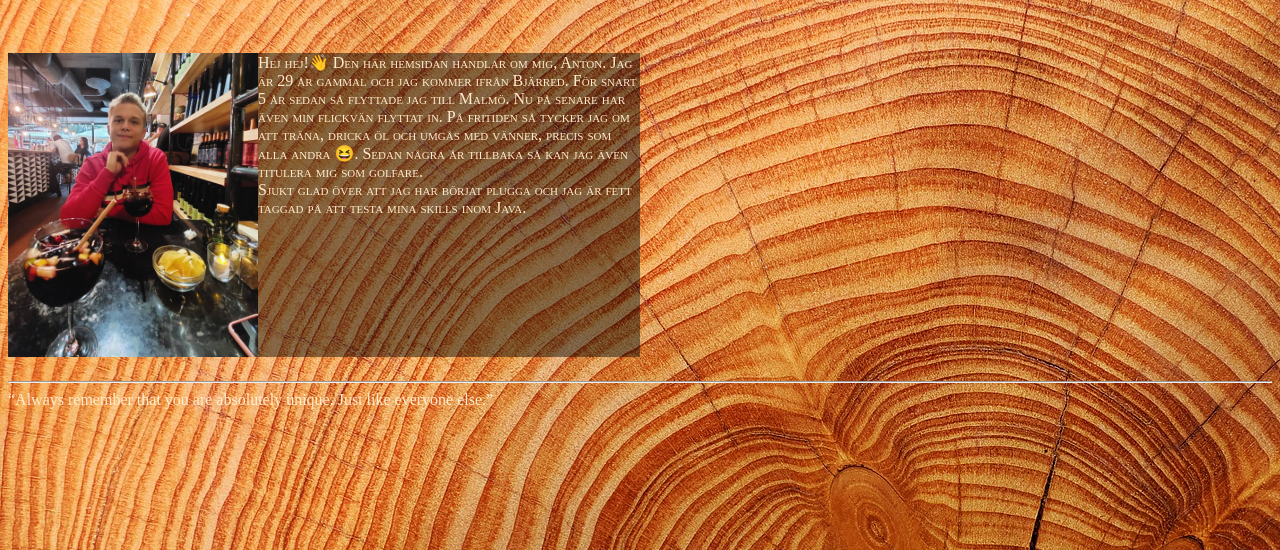
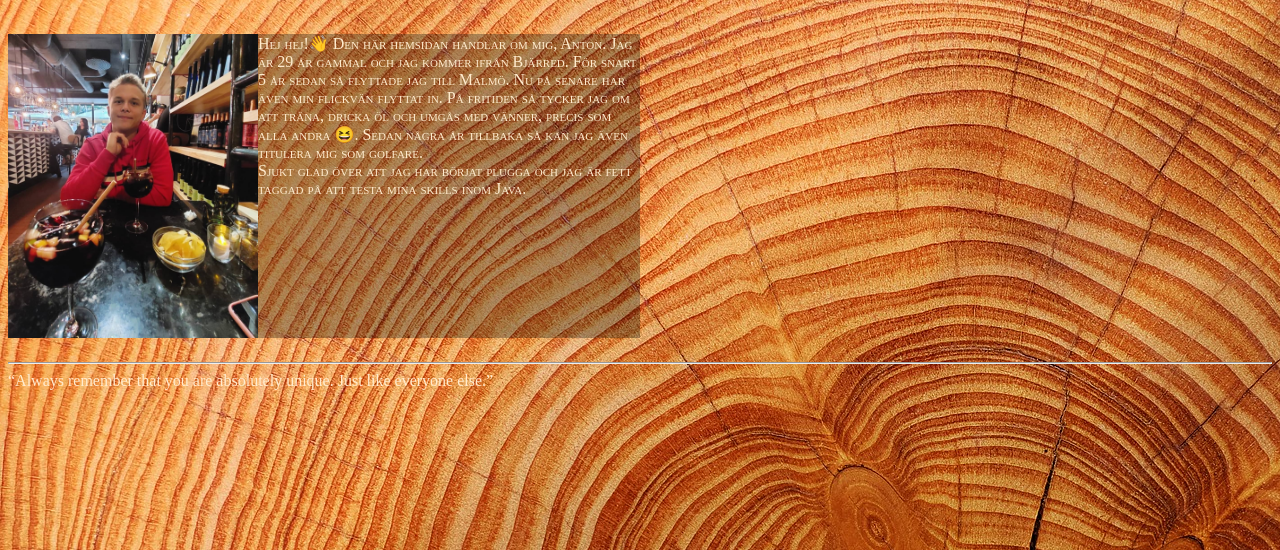
Before and after one commit to Git-Hubsson/java22-html-mp1-Anton-Hansson, a plain HTML site: page index.html in a window 1280 px wide. Shown: the part 250-800 px from the top of the page. Drawn offline with Linux system fonts and the light colour scheme.

Commit message:
Add files via upload

```diff
--- a/css/style.css
+++ b/css/style.css
@@ -1,19 +1,16 @@
-body{
-    background-color: antiquewhite;
-}
-
 h1{
     font-size:50px;
     margin-left: 40px;
 }
 
 h1, h3{
+    margin-top: 50px;
     font-family: Verdana, Geneva, Tahoma, sans-serif;
     color:rgb(117, 77, 42)
 }
 
 a{
-    background: #00000075;
+    background: #0000004d;
     color:blanchedalmond;
     text-decoration-color:blanchedalmond;
     display: inline;
@@ -29,9 +26,9 @@ a:hover{
 }
 
 label{
-    display: block-inline;
+    display:block-inline;
     font-variant: small-caps;
-    background: #00000075;
+    background: #0000004d;
     color: blanchedalmond;
 }
 
@@ -65,7 +62,7 @@ img{
 p{
     font-variant: small-caps;
     display: inline-block;
-    background: #00000075;
+    background: #0000004d;
     color:blanchedalmond;
     margin-right: 50%
 }
--- a/index.html
+++ b/index.html
@@ -1,5 +1,6 @@
 <!DOCTYPE html>
 <html lang="en">
+
 <head>
     <link rel="stylesheet" href="./css/style.css">
     <meta charset="UTF-8">
@@ -7,17 +8,20 @@
     <meta name="viewport" content="width=device-width, initial-scale=1.0">
     <title>Anton</title>
 </head>
+
 <body>
     <div class="padding-top">
-    <a href="./html/inspirationssida.html" class="knapp">Inspiration</a>
-    <a href="./html/kontaktsida.html" class="knapp">Kontakt</a>
+        <a href="./html/inspirationssida.html" class="knapp">Inspiration</a>
+        <a href="./html/kontaktsida.html" class="knapp">Kontakt</a>
     </div>
-    <h1 class="centrera-text" >Anton</h1>
-    <br>
-
-    <br>
-    <p><img src="./images/anton.jpg" alt="Anton">Hej hej!&#128075; Den här hemsidan handlar om mig, Anton. Jag är 29 år gammal och jag kommer ifrån Bjärred. För snart 5 år sedan så flyttade jag till Malmö. Nu på senare har även min flickvän flyttat in. På fritiden så tycker jag om att träna, dricka öl och umgås med vänner, precis som alla andra &#128518;. Sedan några år tillbaka så kan jag även titulera mig som golfare. <br> Sjukt glad över att jag har börjat plugga och jag är fett taggad på att testa mina skills inom Java.</p>
+    <h1 class="centrera-text">Anton</h1>
+    <p><img src="./images/anton.jpg" alt="Anton">Hej hej!&#128075; Den här hemsidan handlar om mig, Anton. Jag är 29 år
+        gammal och jag kommer ifrån Bjärred. För snart 5 år sedan så flyttade jag till Malmö. Nu på senare har även min
+        flickvän flyttat in. På fritiden så tycker jag om att träna, dricka öl och umgås med vänner, precis som alla
+        andra &#128518;. Sedan några år tillbaka så kan jag även titulera mig som golfare. <br> Sjukt glad över att jag
+        har börjat plugga och jag är fett taggad på att testa mina skills inom Java.</p>
     <hr>
     <q>Always remember that you are absolutely unique. Just like everyone else.</q>
 </body>
+
 </html>
```
Also changed, not shown: html/inspirationssida.html (+8 -3 lines), html/kontaktsida.html (+6 -3 lines).
